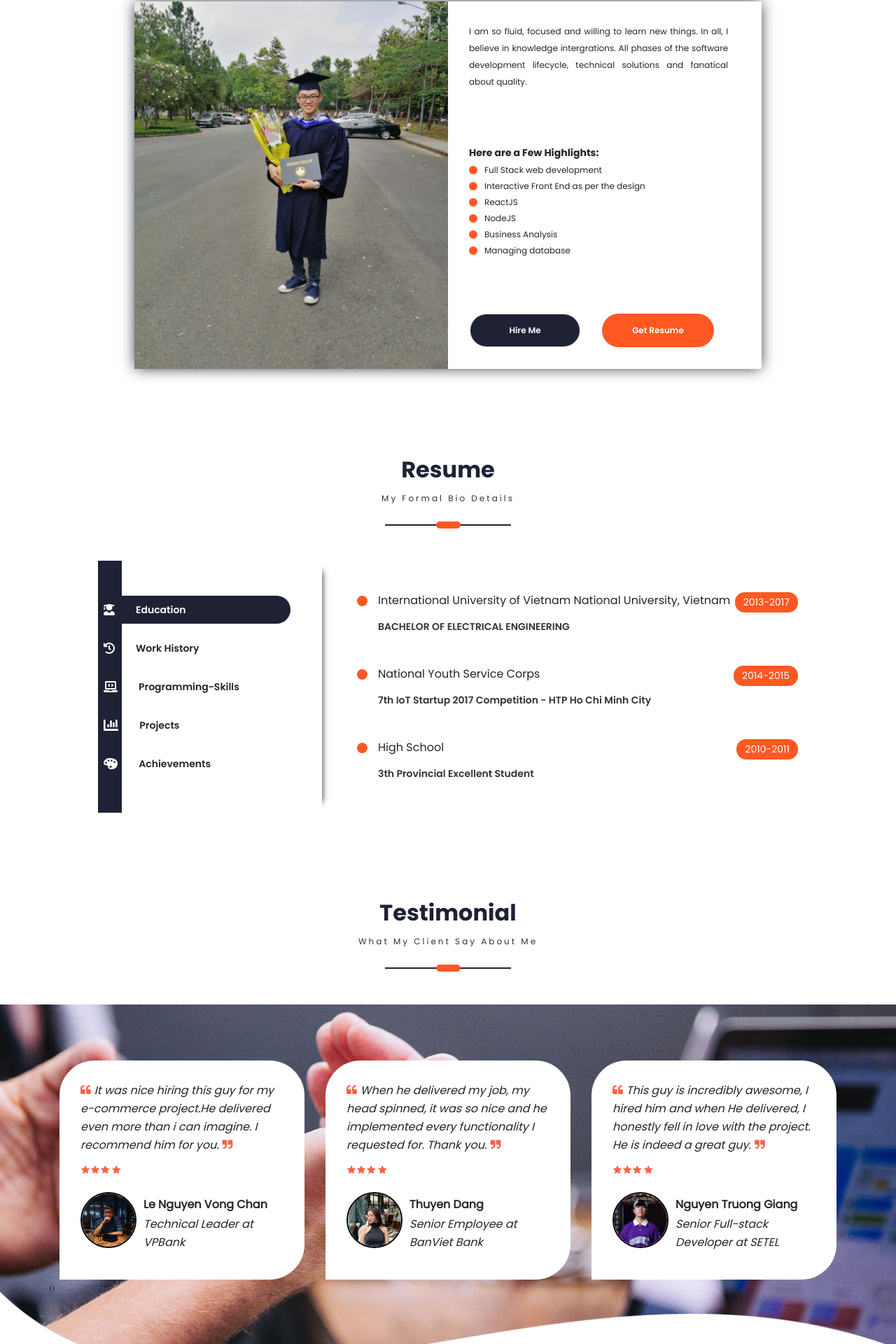
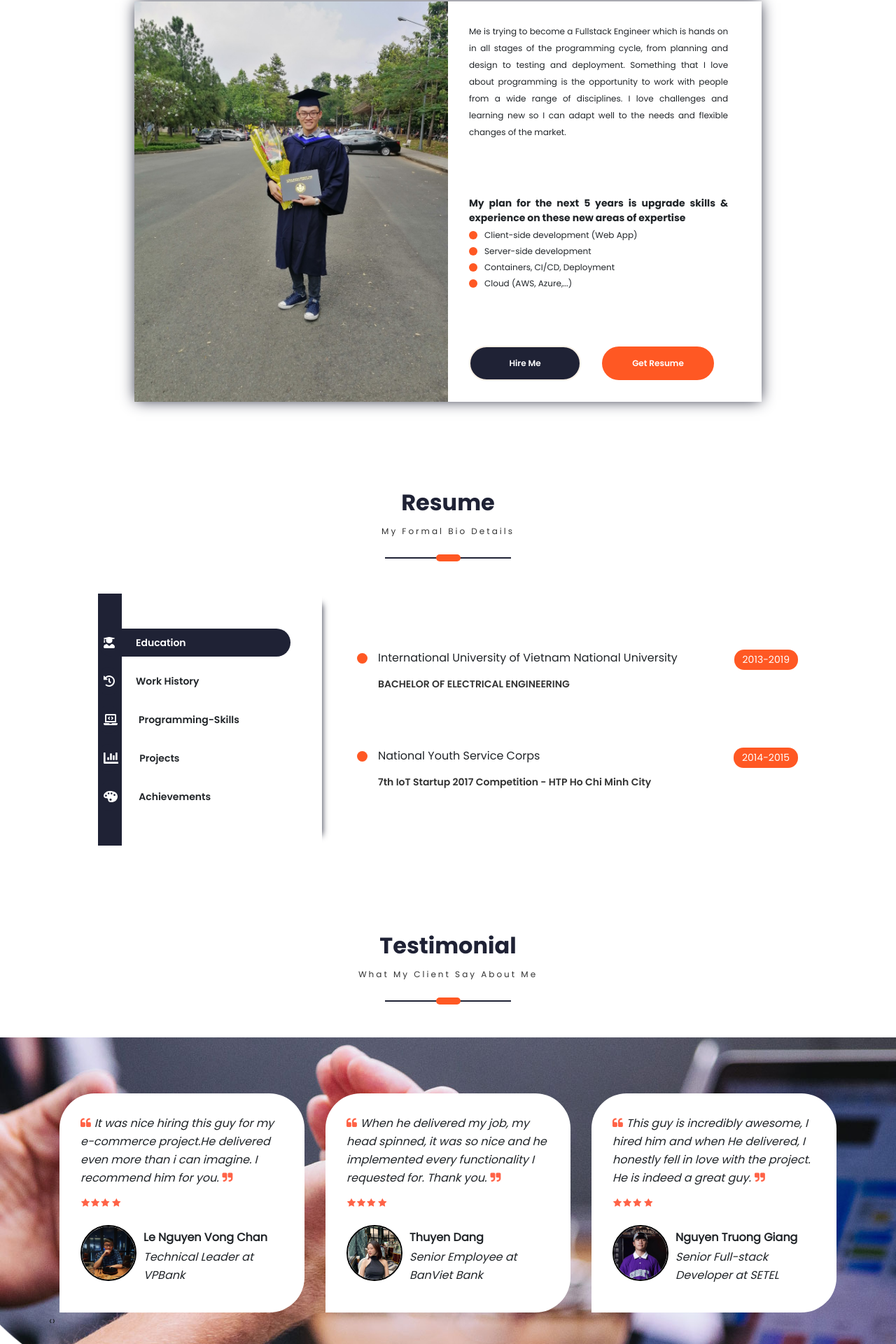
Before and after one commit to nghiemph95/Pro_6, a React (Create React App) app in the folder client/: page / in a window 1280 px wide. Shown: the part 862-2782 px from the top of the page at 70% size. Built offline with nearby package versions, Linux system fonts and the light colour scheme; a web font is replaced by a local one.

Commit message:
update 02/2023

```diff
--- a/client/src/PortfolioContainer/AboutMe/AboutMe.js
+++ b/client/src/PortfolioContainer/AboutMe/AboutMe.js
@@ -14,17 +14,16 @@ export default function AboutMe(props) {
 
   const SCREEN_CONSTSANTS = {
     description:
-      "I am so fluid, focused and willing to learn new things. In all, I believe in knowledge intergrations. All phases of the software development lifecycle, technical solutions and fanatical about quality.",
+      "Me is trying to become a Fullstack Engineer which is hands on in all stages of the programming cycle, from planning and design to testing and deployment. Something that I love about programming is the opportunity to work with people from a wide range of disciplines. I love challenges and learning new so I can adapt well to the needs and flexible changes of the market. ",
     highlights: {
       bullets: [
-        "Full Stack web development",
-        "Interactive Front End as per the design",
-        "ReactJS",
-        "NodeJS",
-        "Business Analysis",
-        "Managing database",
+        "Client-side development (Web App)",
+        "Server-side development",
+        "Containers, CI/CD, Deployment",
+        "Cloud (AWS, Azure,...)",
       ],
-      heading: "Here are a Few Highlights:",
+      heading:
+        "My plan for the next 5 years is upgrade skills & experience on these new areas of expertise",
     },
   };
 
--- a/client/src/PortfolioContainer/Home/Header/Header.js
+++ b/client/src/PortfolioContainer/Home/Header/Header.js
@@ -70,7 +70,7 @@ export default function Header() {
             <FontAwesomeIcon className="header-hamburger-bars" icon={faBars} />
           </div>
           <div className="header-logo">
-            <span>#NG95</span>
+            <span>#NghiemCV</span>
           </div>
           <div
             className={
--- a/client/src/PortfolioContainer/Resume/Resume.js
+++ b/client/src/PortfolioContainer/Resume/Resume.js
@@ -54,25 +54,23 @@ export default function Resume(props) {
 
   //here we have
   const programmingSkillsDetails = [
-    { skill: "JavaScript", ratingPercentage: 85 },
+    { skill: "JavaScript", ratingPercentage: 80 },
     { skill: "React JS", ratingPercentage: 85 },
-    { skill: "TypeScript", ratingPercentage: 90 },
+    { skill: "TypeScript", ratingPercentage: 85 },
+    { skill: "Node JS", ratingPercentage: 70 },
     { skill: "AWS DevOps", ratingPercentage: 40 },
-    { skill: "Node JS", ratingPercentage: 70 },
     { skill: "Business Analysis", ratingPercentage: 80 },
-    { skill: "Project Management", ratingPercentage: 80 },
-    { skill: "HTML", ratingPercentage: 80 },
-    { skill: "CSS", ratingPercentage: 80 },
+    { skill: "HTML/CSS", ratingPercentage: 80 },
     { skill: "Bootstrap/RxJS/ExpressJS", ratingPercentage: 30 },
   ];
 
   const projectsDetails = [
     {
-      title: "Personal Portfolio Website",
-      duration: { fromDate: "2017", toDate: "now" },
+      title: "Core Banking",
+      duration: { fromDate: "2018", toDate: "2021" },
       description:
-        "A Personal Portfolio website to showcase all my details and projects at one place.",
-      subHeading: "Technologies Used: React JS, Bootsrap, NodeJS",
+        "Development core banking: Tax, Customer service, Fee, Accounting",
+      subHeading: "Technologies Used: C, JavaScript, HTML/CSS, SQL Oracle",
     },
     {
       title: "Restaurant Management Website",
@@ -84,7 +82,7 @@ export default function Resume(props) {
     },
     {
       title: "GitHub",
-      duration: { fromDate: "2020", toDate: "now" },
+      duration: { fromDate: "2019", toDate: "now" },
       description: "Please visit my Git: https://github.com/nghiemph95",
       subHeading:
         "Technologies Used: TypeScript, JavaScript, HTML/CSS, UI, NodeJS, ExpressJS, Bootstrap,....",
@@ -94,12 +92,10 @@ export default function Resume(props) {
   const resumeDetails = [
     <div className="resume-screen-container" key="education">
       <ResumeHeading
-        heading={
-          "International University of Vietnam National University, Vietnam"
-        }
+        heading={"International University of Vietnam National University"}
         subHeading={"BACHELOR OF ELECTRICAL ENGINEERING"}
         fromDate={"2013"}
-        toDate={"2017"}
+        toDate={"2019"}
       />
 
       <ResumeHeading
@@ -108,38 +104,16 @@ export default function Resume(props) {
         fromDate={"2014"}
         toDate={"2015"}
       />
-      <ResumeHeading
-        heading={"High School"}
-        subHeading={"3th Provincial Excellent Student"}
-        fromDate={"2010"}
-        toDate={"2011"}
-      />
     </div>,
 
     /* WORK EXPERIENCE */
     <div className="resume-screen-container" key="work-experience">
       <div className="experience-container">
         <ResumeHeading
-          heading={"Shinhan DS Vietnam - Shinhan Group"}
-          subHeading={"SOFTWARE DEVELOPER - ICT DEPARTMENT"}
-          fromDate={"2018"}
-          toDate={"2020"}
-        />
-        <div className="experience-description">
-          <span className="resume-description-text">
-            - Developed an system for client/server with the dashboard for
-            managing the business products, managing reviews, users, payment,
-            common, deposit, loan, etc. .
-          </span>
-        </div>
-
-        <br />
-
-        <ResumeHeading
-          heading={"VPBank - Vietnam Prosperity Join-Stock Commercial Bank"}
-          subHeading={"IT BUSINESS ANALYST - RETAIL RISK"}
+          heading={"FREELANCE SOFTWARE DEVELOPER"}
+          subHeading={"Freelance"}
           fromDate={"2020"}
-          toDate={"2021"}
+          toDate={"now"}
         />
         <div className="experience-description">
           <span className="resume-description-text">
@@ -150,8 +124,8 @@ export default function Resume(props) {
         <br />
 
         <ResumeHeading
-          heading={"VietCredit Finance Company"}
-          subHeading={"IT BUSINESS ANALYST - ICT DEPARTMENT"}
+          heading={"VIETCREDIT FINANCE COMPANY"}
+          subHeading={"IT Business Analyst - ICT Divison"}
           fromDate={"2021"}
           toDate={"now"}
         />
@@ -159,6 +133,22 @@ export default function Resume(props) {
           <span className="resume-description-text">
             Technical Business Analysis for all Technical Innovation Strategy at
             Business Analysis Department
+          </span>
+        </div>
+
+        <br />
+
+        <ResumeHeading
+          heading={"SHINHAN DS VIETNAM"}
+          subHeading={"Software Developer - ICT Divison"}
+          fromDate={"2018"}
+          toDate={"2021"}
+        />
+        <div className="experience-description">
+          <span className="resume-description-text">
+            - Developed an system for client/server with the dashboard for
+            managing the business products, managing reviews, users, payment,
+            common, deposit, loan, etc. .
           </span>
         </div>
       </div>
@@ -221,6 +211,9 @@ export default function Resume(props) {
         <span className="interests-description-text">
           3. The Complete Front-End Web Development Course - Udemy Course (2022)
         </span>
+      </div>
+      <div className="interests-description">
+        <span className="interests-description-text">4. JavaScript (2021)</span>
       </div>
     </div>,
   ];
```
Also changed, not shown: client/src/assets/Home/ng.jpg.
